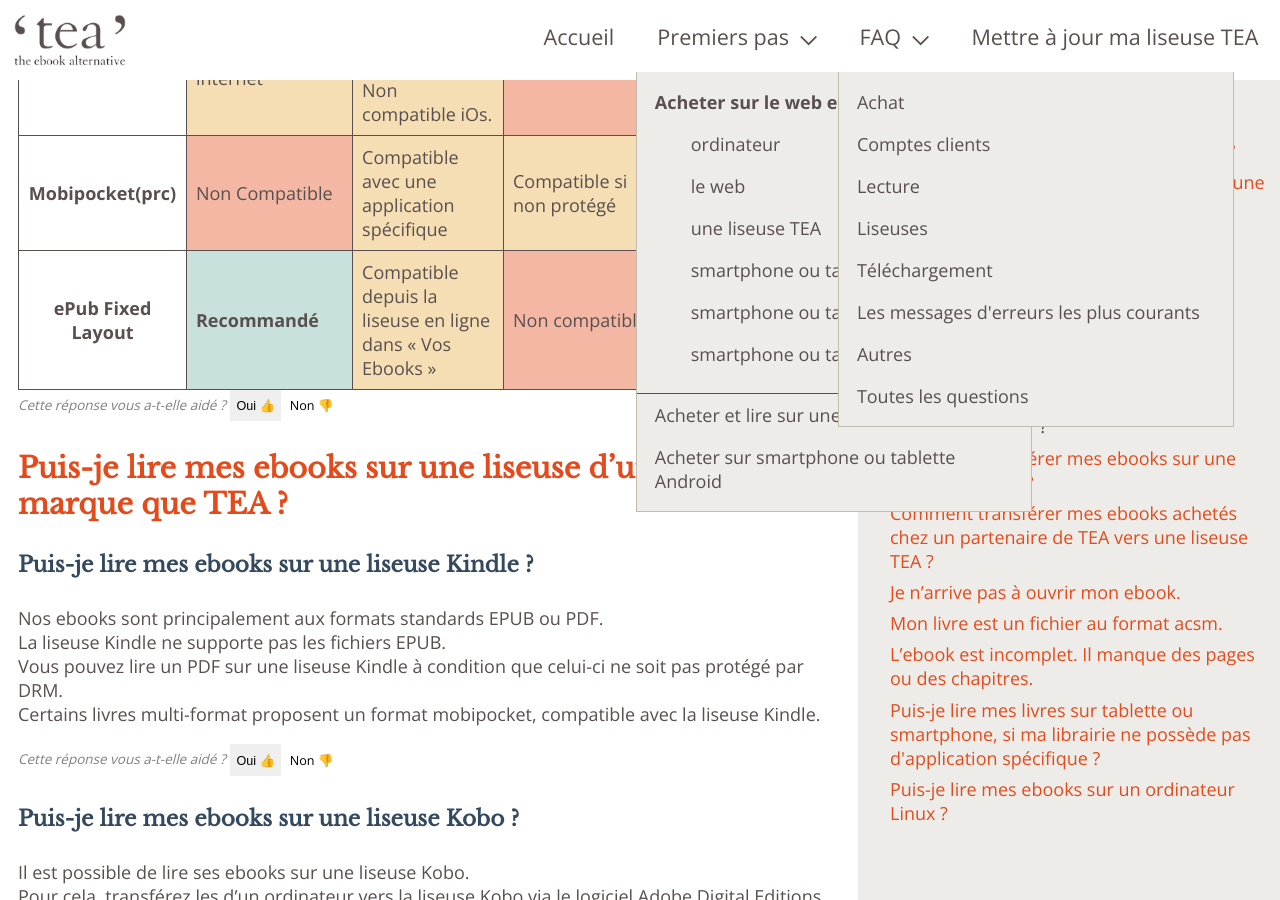
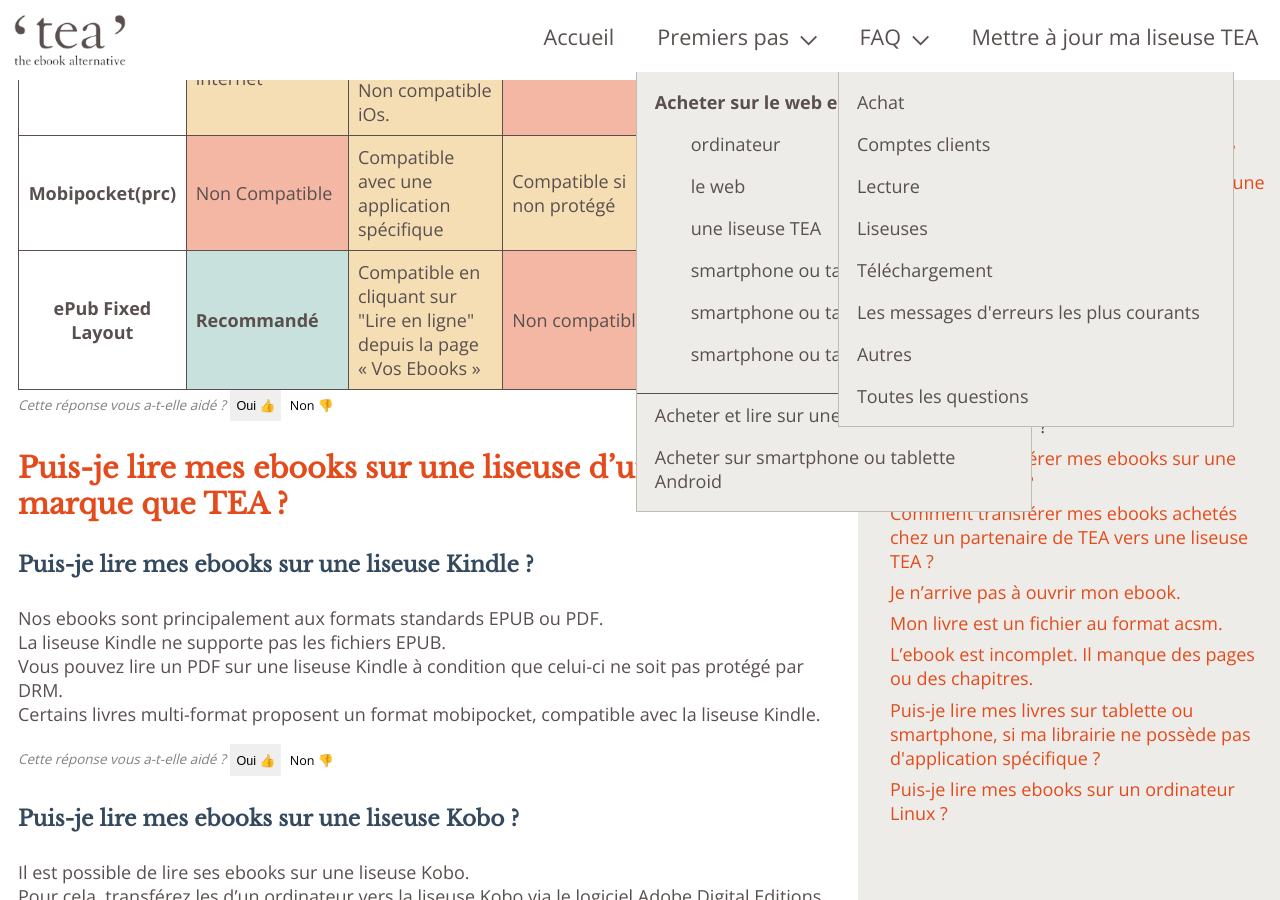
Before and after one commit to TEA-ebook/help-center, a Jekyll site: the page built from _pages/FAQ-lecture.md, in a window 1280 px wide and 900 px high, scrolled down 1258 px. Built offline with Jekyll 4.4.1, drawn with Linux system fonts in a browser that asks for light colours.

Commit message:
Update FAQ-lecture.md

```diff
--- a/_pages/FAQ-lecture.md
+++ b/_pages/FAQ-lecture.md
@@ -70,9 +70,9 @@
     <tr>
         <th>ePub Fixed Layout</th>
         <td class="success" ><strong>Recommandé</strong></td>
-        <td class="warning">Compatible depuis la liseuse en ligne dans « Vos Ebooks »</td>
+        <td class="warning">Compatible en cliquant sur "Lire en ligne" depuis la page « Vos Ebooks »</td>
         <td class="danger">Non compatible</td>
-        <td class="warning">Compatible depuis la liseuse en ligne dans « Vos Ebooks »</td>
+        <td class="warning">Compatible en cliquant sur "Lire en ligne" depuis la page « Vos Ebooks »</td>
     </tr>
 </table>
 
```
